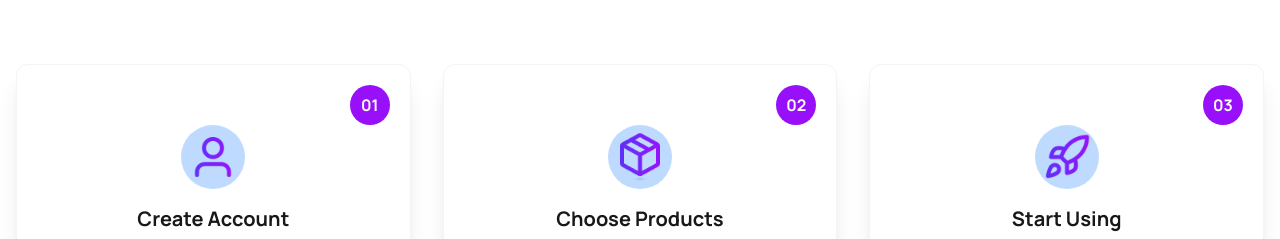
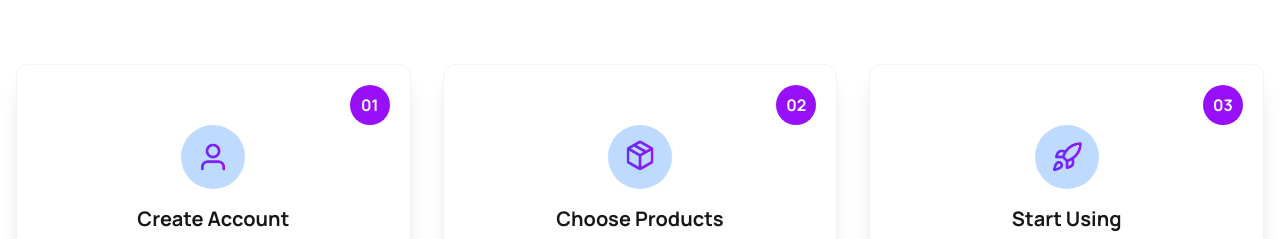
Before and after one commit to Rakibul611852/DigiToos-Platform-website, a React (Vite) app: page / in a window 1280 px wide. Shown: the part 3108-3347 px from the top of the page. Built offline with nearby package versions, Linux system fonts and the light colour scheme.

Commit message:
stated section add here

```diff
--- a/src/component/Started.jsx
+++ b/src/component/Started.jsx
@@ -2,7 +2,6 @@ const Started = () => {
   return (
     <div className="max-w-7xl mx-auto px-4 py-16">
 
-      {/* Header */}
       <div>
         <h2 className="text-3xl md:text-5xl font-bold text-center">
           Get Started in 3 Steps
@@ -12,10 +11,10 @@ const Started = () => {
         </p>
       </div>
 
-      {/* Cards */}
+
       <div className="grid grid-cols-1 md:grid-cols-2 lg:grid-cols-3 gap-8 mt-16">
 
-        {/* Card 1 */}
+
         <div className="relative text-center py-15 px-5 rounded-xl shadow-xl border border-gray-100">
 
           <span className="absolute top-5 right-5 w-10 h-10 flex items-center justify-center rounded-full text-white font-bold
@@ -23,7 +22,7 @@ const Started = () => {
             01
           </span>
 
-          <div className="bg-blue-200 w-16 h-16 rounded-full flex items-center justify-center mx-auto mb-4 p-2">
+          <div className="bg-blue-200 w-16 h-16 rounded-full flex items-center justify-center mx-auto mb-4 p-4">
             <img src="/products/Account.png" alt="Create Account" />
           </div>
 
@@ -33,7 +32,6 @@ const Started = () => {
           </p>
         </div>
 
-        {/* Card 2 */}
         <div className="relative text-center py-15 px-5 rounded-xl shadow-xl border border-gray-100">
 
          <span className="absolute top-5 right-5 w-10 h-10 flex items-center justify-center rounded-full text-white font-bold
@@ -41,7 +39,7 @@ const Started = () => {
             02
           </span>
 
-          <div className="bg-blue-200 w-16 h-16 rounded-full flex items-center justify-center mx-auto mb-4 p-2">
+          <div className="bg-blue-200 w-16 h-16 rounded-full flex items-center justify-center mx-auto mb-4 p-4">
             <img src="/products/products.png" alt="Choose Products" />
           </div>
 
@@ -51,7 +49,7 @@ const Started = () => {
           </p>
         </div>
 
-        {/* Card 3 */}
+
         <div className="relative text-center py-15 px-5 rounded-xl shadow-xl border border-gray-100">
 
          <span className="absolute top-5 right-5 w-10 h-10 flex items-center justify-center rounded-full text-white font-bold
@@ -59,7 +57,7 @@ const Started = () => {
             03
           </span>
 
-          <div className="bg-blue-200 w-16 h-16 rounded-full flex items-center justify-center mx-auto mb-4 p-2">
+          <div className="bg-blue-200 w-16 h-16 rounded-full flex items-center justify-center mx-auto mb-4 p-4">
             <img src="/products/creating.png" alt="Start Using" />
           </div>
 
--- a/src/component/TransparentSection.jsx
+++ b/src/component/TransparentSection.jsx
@@ -44,7 +44,7 @@ const TransparentSection = () => {
         <div className="card bg-primary text-primary-content shadow-2xl scale-105 relative">
 
           <div className="absolute -top-3 left-1/2 -translate-x-1/2">
-            <span className="bg-orange-200 text-purple-800  text-xs font-semibold px-4 py-1 rounded-full shadow-lg h-3 w-40 shadow-zink-300">
+            <span className="bg-orange-200 text-purple-800  text-xs font-semibold px-4 py-1 rounded-full shadow-lg shadow-zink-300">
               Most Popular
             </span>
           </div>
```
